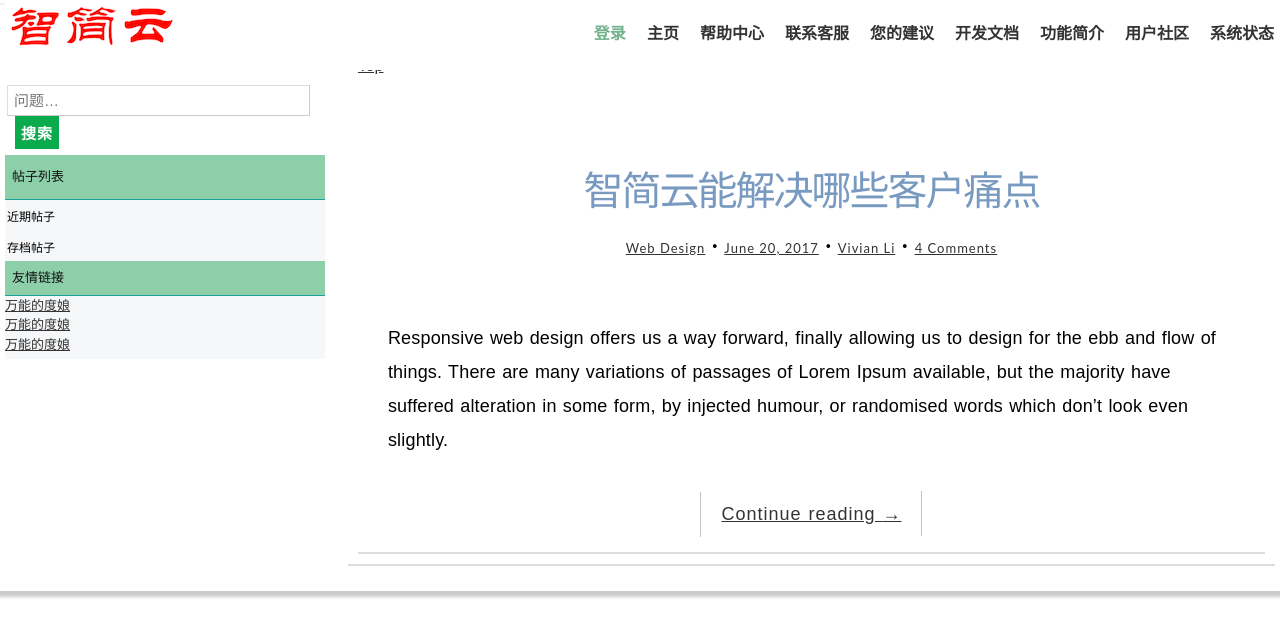
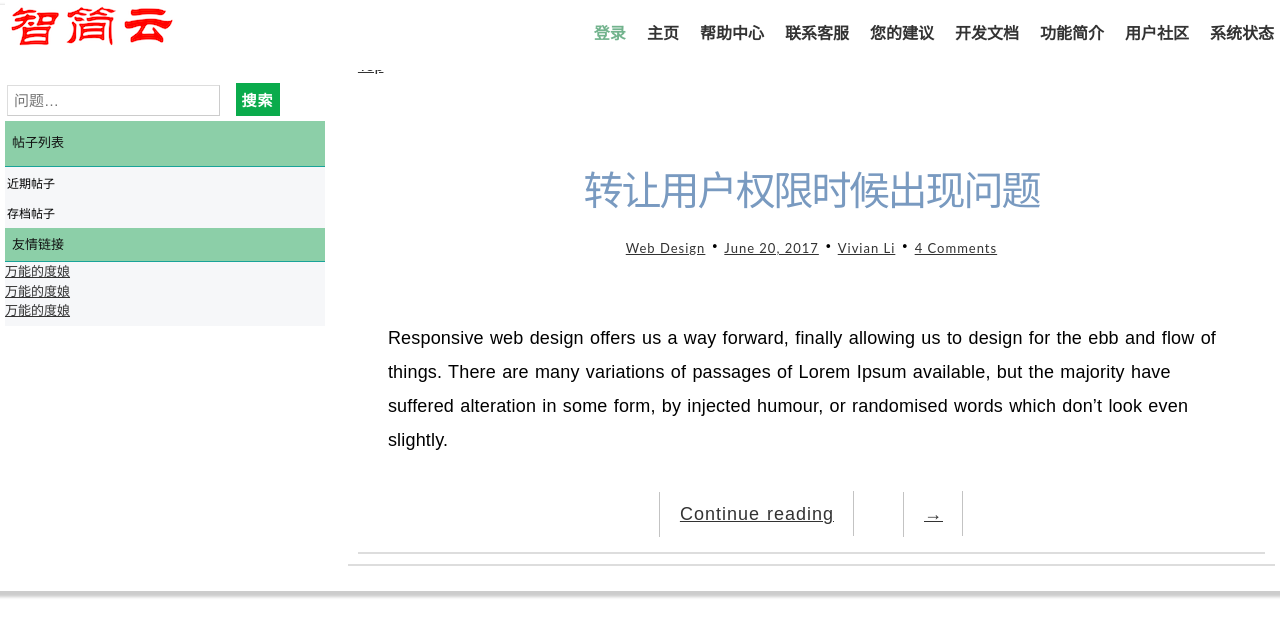
Before and after one commit to dreampivot/slipscloud.github.io, a Jekyll site: the page help/community.html, which Jekyll copies as it is, in a window 1280 px wide. Shown: the top 637 px of the page. Built offline with Jekyll 4.4.1, drawn with Linux system fonts in a browser that asks for light colours; some web fonts are replaced.

Commit message:
Update community.html

```diff
--- a/help/community.html
+++ b/help/community.html
@@ -34,7 +34,7 @@
   	        <p></p>
 		<article class="post post-1">
 		<header class="entry-header">
-		<h1 class="entry-title"><a href="single.html">智简云能解决哪些客户痛点</a></h1>
+		<h1 class="entry-title"><a href="single.html">转让用户权限时候出现问题</a></h1>
 		<div class="entry-meta">
 		<span class="post-category"><a href="#">Web Design</a></span>
 
@@ -48,7 +48,7 @@
 		<div class="entry-content clearfix">
 		<p>Responsive web design offers us a way forward, finally allowing us to design for the ebb and flow of things. There are many variations of passages of Lorem Ipsum available, but the majority have suffered alteration in some form, by injected humour, or randomised words which don’t look even slightly.</p>
 		<div class="read-more cl-effect-14">
-		<a href="#" class="more-link">Continue reading <span class="meta-nav">→</span></a>
+		<a href="#" class="more-link">Continue reading <a href="single.html"><span class="meta-nav">→</span></a>
 		</div>
 		</div>
 		</article>
@@ -57,15 +57,12 @@
         </section>
 
         <aside class="sidebar">
-
         <ul>
           <form method="get" class="searchform" action="#" >
-          <p><input type="search" style="margin-left: 2px; margin-top: 25px;margin-buttom: 20px;" class="search-field" placeholder="问题&hellip;" value="" name="s"  size="30"/>
+          <p><input type="search" style="margin-left: 2px; margin-top: 25px;margin-buttom: 20px;" class="search-field" placeholder="问题&hellip;" value="" name="s"  size="20"/>
 	  <input name="send" style="margin-left: 10px;" class="formbutton" value="搜索" type="submit" /></p>
 	<p></p>
         </ul>
-
-
             <ul>
                <li>
                 <h4>帖子列表</h4>
```
